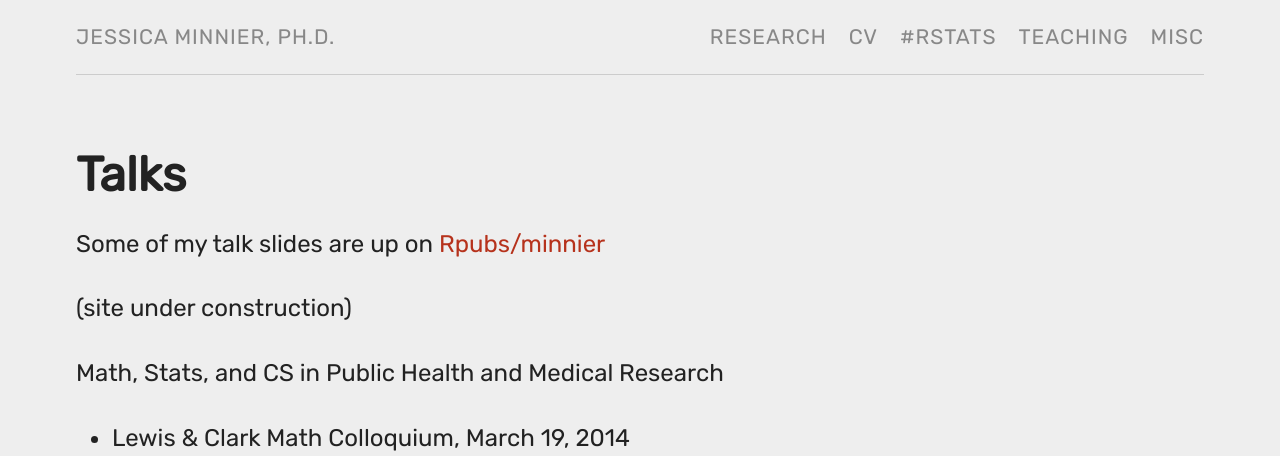
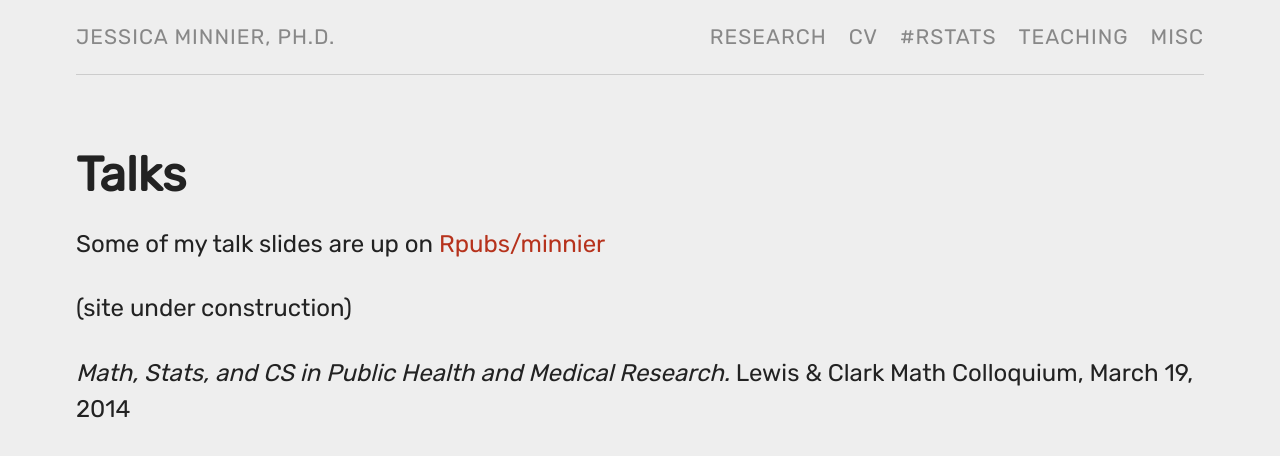
Before and after one commit to jminnier/jminnier.github.io, a Jekyll site: the page built from talks.md, in a window 1280 px wide. Shown: the top 456 px of the page. Built offline with Jekyll 4.4.1, drawn with Linux system fonts in a browser that asks for light colours; nearby versions of some CDN libraries; some web fonts are replaced; grey boxes are pictures that could not be loaded.

Commit message:
added pictures

```diff
--- a/talks.md
+++ b/talks.md
@@ -9,5 +9,6 @@
 (site under construction)
 
 
-Math, Stats, and CS in Public Health and Medical Research
-- Lewis & Clark Math Colloquium, March 19, 2014
+*Math, Stats, and CS in Public Health and Medical Research.* Lewis & Clark Math Colloquium, March 19, 2014
+
+{% include embedpdf.html source="https://dl.dropboxusercontent.com/u/4238018/Minnier_LC.pdf" width=100 height=400 %}
```
Also changed, not shown: links.md (+1 -0 lines), packages.md (+4 -0 lines), shiny.md (+2 -2 lines), images/Phoebe.jpg (added), images/fisherman.jpg (added).
